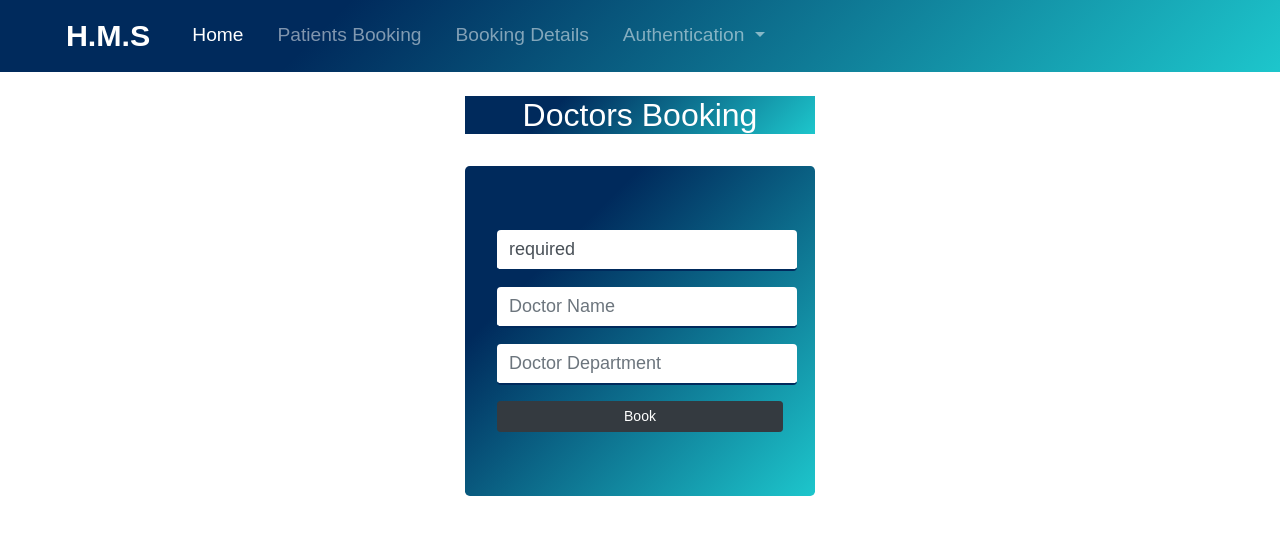
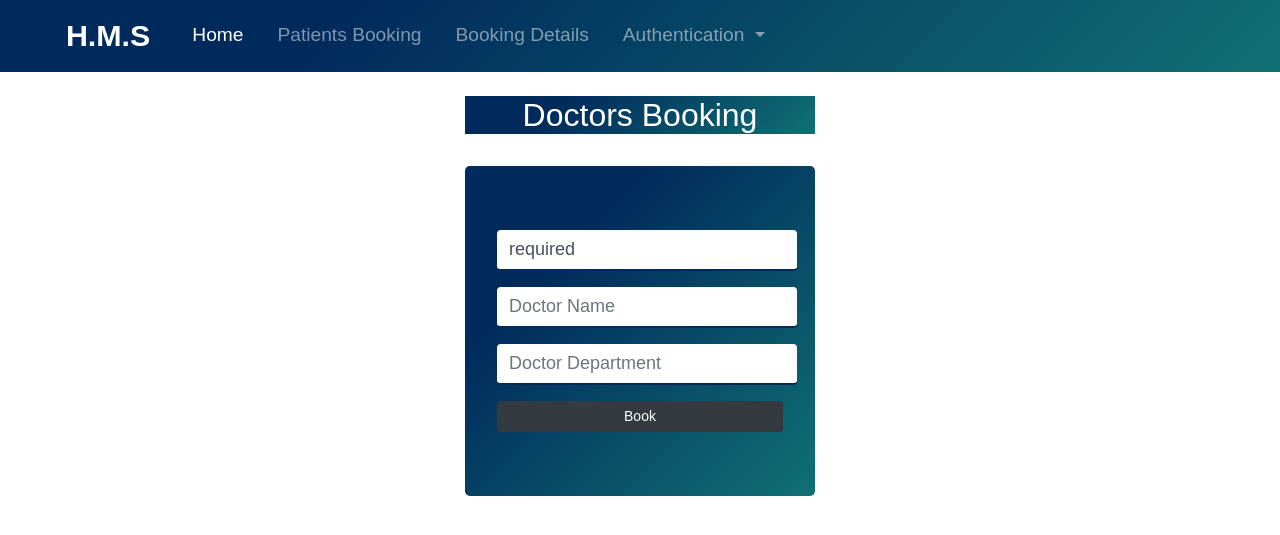
Before and after one commit to kasimAdil5/hms-system, a Flask app: page /doctors in a window 1280 px wide. Shown: the top 535 px of the page. Run offline with Flask 2, Linux system fonts and the light colour scheme.

Commit message:
scrollbar stayles

```diff
--- a/PROJECT/static/css/virtualregister.css
+++ b/PROJECT/static/css/virtualregister.css
@@ -1,6 +1,6 @@
 :root {
     --main-bg-color: #ffffff;
-    --main-bg-gradient: linear-gradient(315deg, #1dc6cc 0%, #002a5c 74%);
+    --main-bg-gradient: linear-gradient(315deg, #107073 0%, #002a5c 74%);
     --main-font-family: 'Poppins', sans-serif;
     --main-font-size: 18px;
     --main-border-color: #002a5c;
@@ -9,6 +9,7 @@
     --btn-hover-bg-color: #1dc6cc;
     --text-color: #002a5c;
     --label-color: #1dc6cc;
+    --main-bs-color: #363636;
 }
 
 body {
@@ -18,6 +19,15 @@ body {
     margin: 0;
     padding: 0;
     transition: background-color 0.3s ease-in-out;
+}
+::-webkit-scrollbar {
+    width: 10px;
+    border-radius: 20px;
+}
+
+::-webkit-scrollbar-thumb {
+    border: 5px solid #363636;
+    border-radius: 20px;
 }
 
 .section-title {
```
